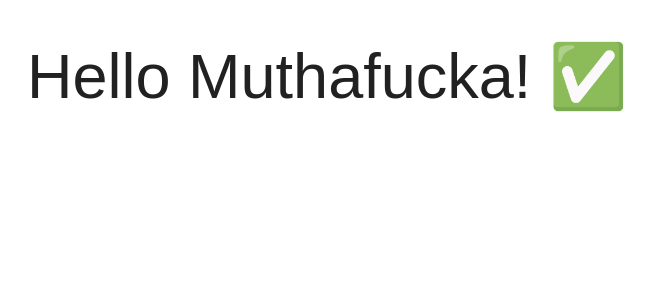
After one commit to danngalann/ctg-booking, a Symfony app: template templates/backend_home/index.html.twig in a window 1280 px wide. The commit adds this page. Shown: the top 300 px of the page, without its empty margins (213-868 px from the left). Run offline with Twig, Linux system fonts and the light colour scheme; the template is opened without the code that fills it, so the values that code supplies are empty; some libraries are stand-ins or nearby versions.

Commit message:
Backend home view, controller, and security

```diff
--- a/src/Security/LoginFormAuthenticator.php
+++ b/src/Security/LoginFormAuthenticator.php
@@ -96,7 +96,7 @@ class LoginFormAuthenticator extends AbstractFormLoginAuthenticator implements P
             return new RedirectResponse($targetPath);
         }
 
-        return new RedirectResponse($this->urlGenerator->generate('')); // TODO: Redirect somewhere
+        return new RedirectResponse($this->urlGenerator->generate('backend_home')); // TODO: Redirect somewhere
     }
 
     protected function getLoginUrl()
--- /dev/null
+++ b/templates/backend_home/index.html.twig
@@ -0,0 +1,14 @@
+{% extends 'base.html.twig' %}
+
+{% block title %}Hello BackendHomeController!{% endblock %}
+
+{% block body %}
+<style>
+    .example-wrapper { margin: 1em auto; max-width: 800px; width: 95%; font: 18px/1.5 sans-serif; }
+    .example-wrapper code { background: #F5F5F5; padding: 2px 6px; }
+</style>
+
+<div class="example-wrapper">
+    <h1>Hello Muthafucka! ✅</h1>
+</div>
+{% endblock %}
```
Also changed, not shown: src/Controller/BackendHomeController.php (added, +19 -0 lines), 1 other file.
